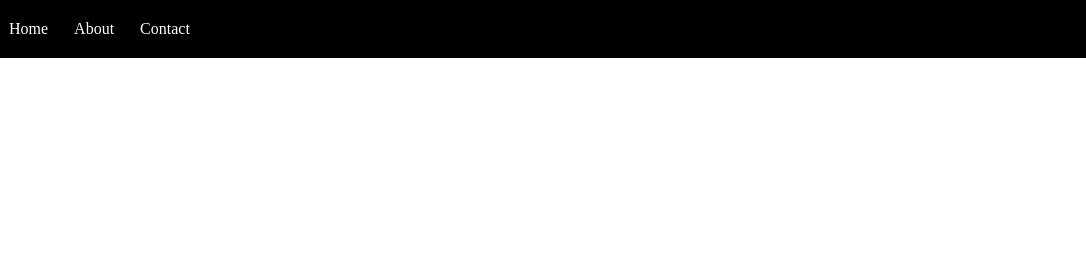
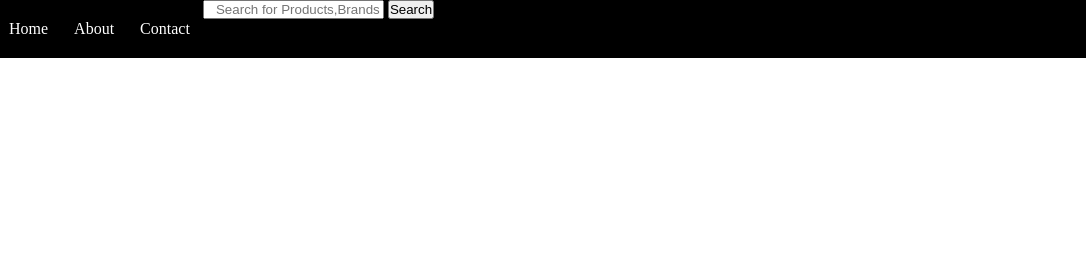
Before and after one commit to TayyabNawaz111/E-commerce-Website-Clone, a plain HTML site: page index.html in a window 1280 px wide. Shown: the top 280 px of the page, 194-1280 px from the left. Drawn offline with Linux system fonts and the light colour scheme.

Commit message:
Added SeacrhBar and SearchButton

```diff
--- a/index.html
+++ b/index.html
@@ -18,6 +18,13 @@
           <li><a href="about.html">About</a></li>
           <li><a href="contact.html">Contact</a></li>
         </ul>
+        <div class="search">
+          <input
+            type="text"
+            placeholder="   Search for Products,Brands and More"
+          />
+          <button class="btn">Search</button>
+        </div>
       </nav>
     </header>
     <main><div class="container"></div></main>
```
